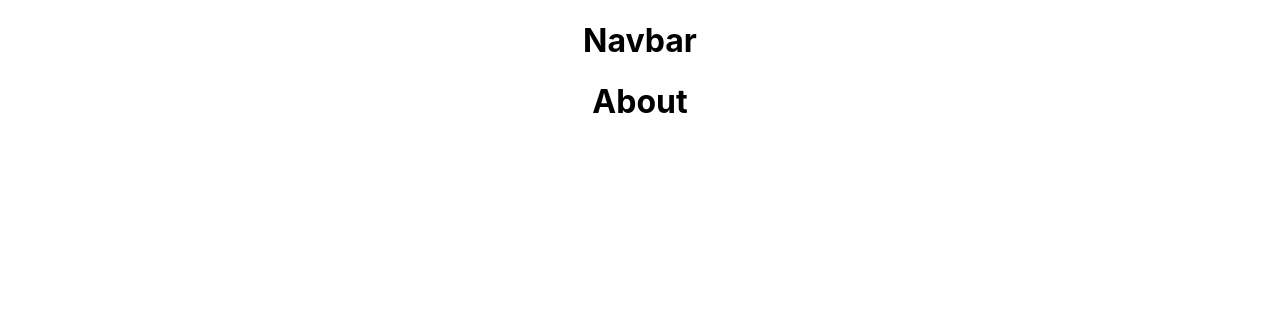
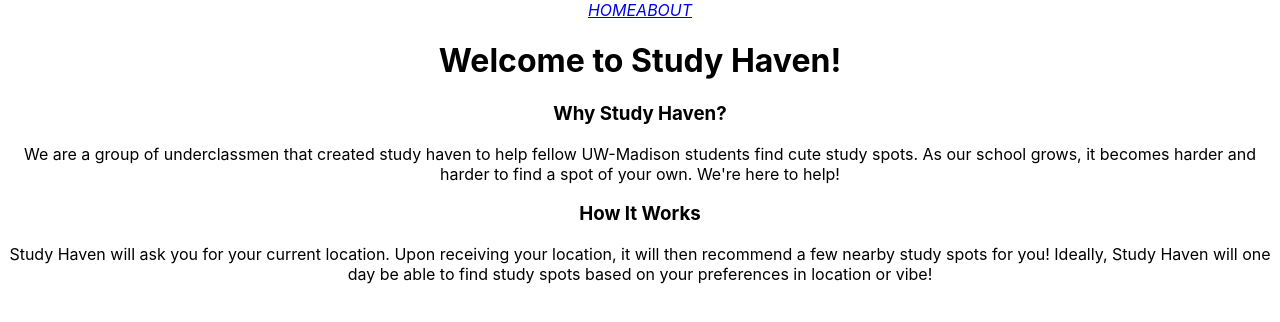
Before and after one commit to lambheart/badgerburrow, a React (Create React App) app: page /about in a window 1280 px wide. Shown: the top 322 px of the page. Built offline with nearby package versions, Linux system fonts and the light colour scheme.

Commit message:
added text contents and navigation bar options

```diff
--- a/src/components/About.jsx
+++ b/src/components/About.jsx
@@ -7,7 +7,22 @@
 const About = () => {
     return(
         <div>
-            <h1>About</h1>
+            <h1>Welcome to Study Haven!</h1>
+
+            <h3>Why Study Haven?</h3>
+
+            <p>
+                We are a group of underclassmen that created study haven to help fellow UW-Madison students
+                find cute study spots. As our school grows, it becomes harder and harder to find a spot of your own.
+                We're here to help!
+            </p>
+
+            <h3>How It Works</h3>
+
+            <p>
+                Study Haven will ask you for your current location. Upon receiving your location, it will then recommend a few nearby study spots for you!
+                Ideally, Study Haven will one day be able to find study spots based on your preferences in location or vibe!
+            </p>
         </div>
     )
 }
--- a/src/components/Home.jsx
+++ b/src/components/Home.jsx
@@ -7,7 +7,7 @@
 const Home = () => {
     return(
         <div>
-            <h1>Home</h1>
+            <h1>Study Haven</h1>
         </div>
     )
 }
--- a/src/components/Navbar.jsx
+++ b/src/components/Navbar.jsx
@@ -6,8 +6,19 @@
 
 const Navbar = () => {
     return(
-        <div>
-            <h1>Navbar</h1>
+        <div class = "navigate">
+            <nav>
+                <i>
+                    <Link className = "text-link" to = "/">
+                        HOME
+                    </Link>
+                </i>
+                <i>
+                    <Link className = "text-link" to = "/about">
+                        ABOUT
+                    </Link>
+                </i>
+            </nav>
         </div>
     )
 }
```
